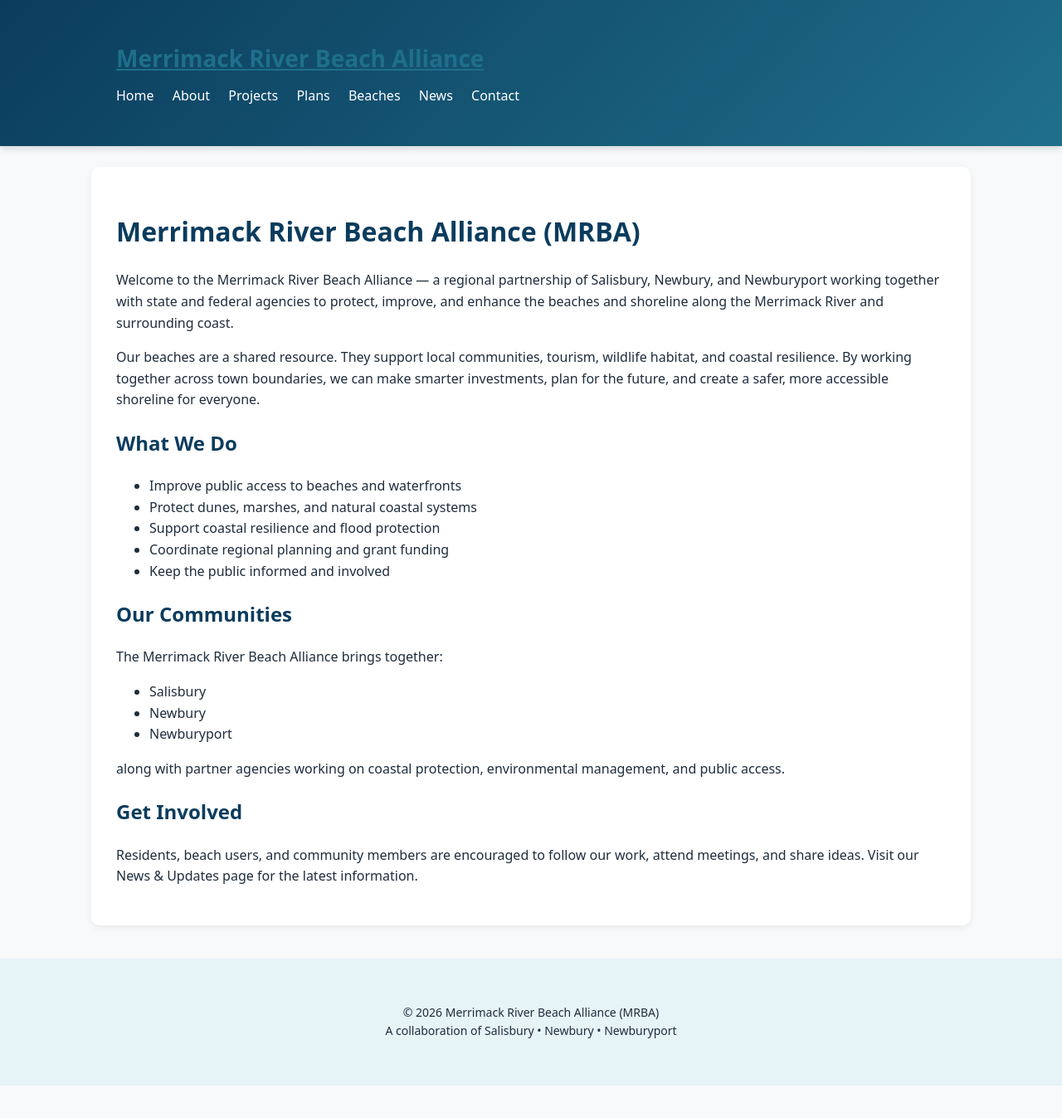
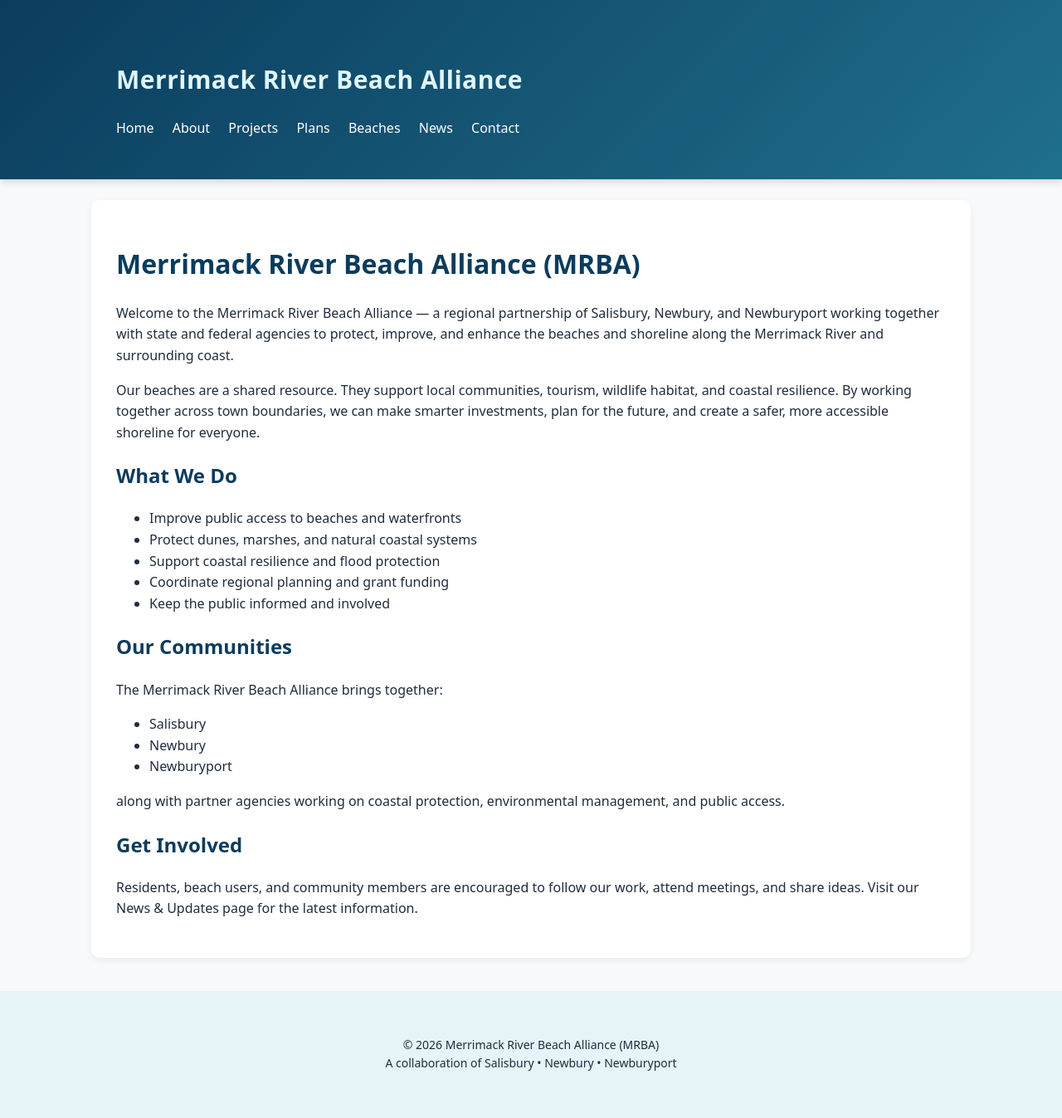
Before and after one commit to MAMRBAGOV/mamrba.gov, a Jekyll site: the page built from index.md, in a window 1280 px wide. Shown: the whole page at 83% size. Built offline with Jekyll 4.4.1, drawn with Linux system fonts in a browser that asks for light colours; before the commit the page ends 1308 px from its top, so only the background shows below that.

Commit message:
Update style.css

```diff
--- a/assets/style.css
+++ b/assets/style.css
@@ -1,4 +1,4 @@
-/* ===== Ocean Color Palette ===== */
+/* Ocean Color Palette */
 :root {
   --ocean-dark: #0b3c5d;
   --ocean: #1f6f8b;
@@ -7,7 +7,7 @@
   --text: #1f2d3d;
 }
 
-/* ===== Base ===== */
+/* Base */
 body {
   margin: 0;
   font-family: system-ui, -apple-system, Segoe UI, Roboto, sans-serif;
@@ -16,14 +16,13 @@ body {
   line-height: 1.6;
 }
 
-/* ===== Layout width ===== */
 .wrap {
   max-width: 1000px;
   margin: auto;
   padding: 20px;
 }
 
-/* ===== Header ===== */
+/* Header */
 .site-header {
   background: linear-gradient(135deg, var(--ocean-dark), var(--ocean));
   color: white;
@@ -31,12 +30,19 @@ body {
   box-shadow: 0 3px 8px rgba(0,0,0,.15);
 }
 
-.site-title {
-  margin: 0 0 10px 0;
-  font-size: 28px;
+.site-title a {
+  color: #dff6ff;        /* light blue for visibility */
+  text-decoration: none;
+  font-weight: 700;
+  font-size: 30px;
+  letter-spacing: 0.5px;
 }
 
-/* ===== Navigation ===== */
+.site-title a:hover {
+  color: #ffffff;
+}
+
+/* Navigation */
 .nav a {
   color: white;
   text-decoration: none;
@@ -48,7 +54,16 @@ body {
   text-decoration: underline;
 }
 
-/* ===== Content ===== */
+/* Hero Banner */
+.hero {
+  height: 260px;
+  background-image: url("/assets/images/banner.jpg");
+  background-size: cover;
+  background-position: center;
+  background-repeat: no-repeat;
+}
+
+/* Content */
 .content {
   background: white;
   padding: 30px;
@@ -57,17 +72,15 @@ body {
   margin-top: 25px;
 }
 
-/* ===== Headings ===== */
 h1, h2, h3 {
   color: var(--ocean-dark);
 }
 
-/* ===== Links ===== */
 a {
   color: var(--ocean);
 }
 
-/* ===== Footer ===== */
+/* Footer */
 .footer {
   margin-top: 40px;
   padding: 20px 0;
```
